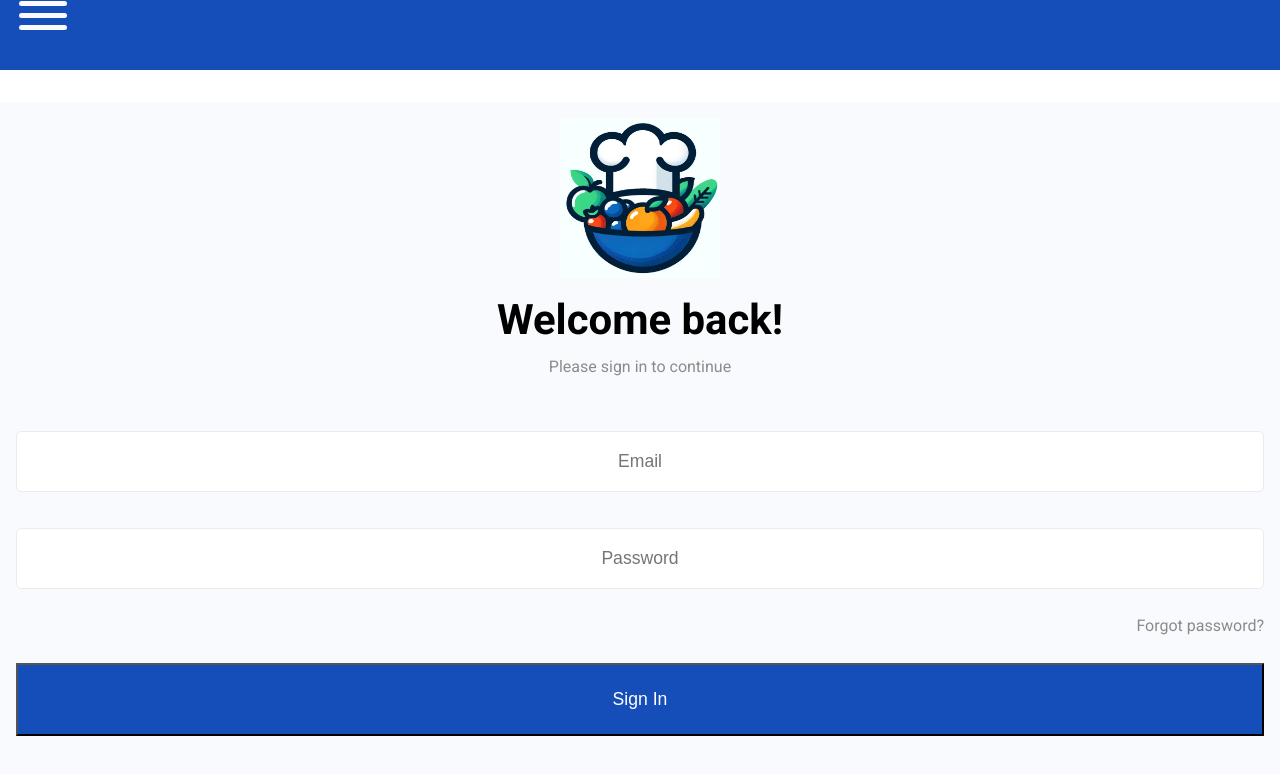
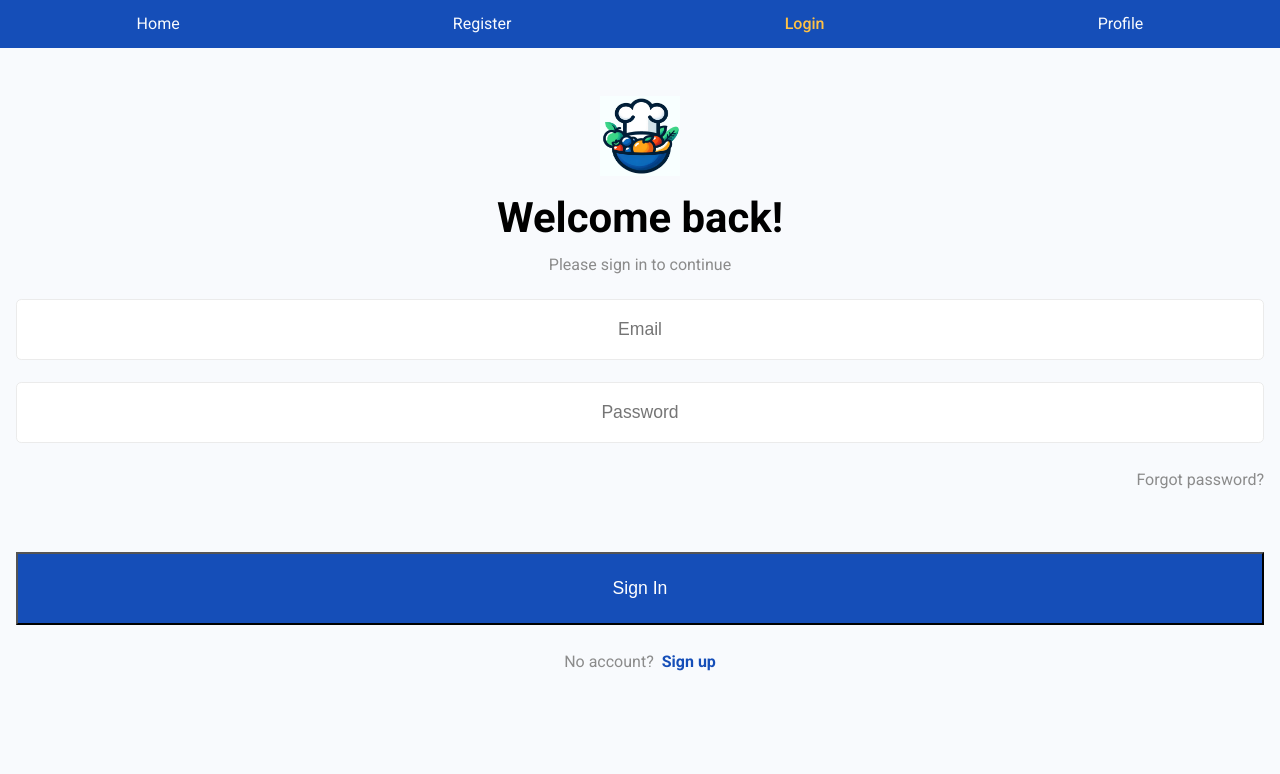
Before and after one commit to hamxy/NutriChef-client, a React (Vite) app: page /login in a window 1280 px wide. Shown: the top 774 px of the page. Built offline with nearby package versions, Linux system fonts and the light colour scheme.

Commit message:
Add register component, add figma dashboard design

```diff
--- /dev/null
+++ b/src/components/FormComponents/LoginForm.css
@@ -0,0 +1,59 @@
+form {
+    padding: 1em auto;
+}
+
+.link {
+    display: inline-block;
+    text-align: right;
+    margin: 1em 0;
+    padding: 0.5em 0
+}
+
+.right {
+    text-align: right;
+}
+
+.under-btn {
+    margin-top: 1.5em;
+}
+
+.blue {
+    margin-left: 0.5em;
+    color: var(--blue);
+    text-decoration: none;
+    font-weight: 600;
+}
+
+
+
+/* Style input fields */
+input {
+    background-color: white;
+    box-sizing: border-box;
+    padding: 1.1em 0;
+    width: 100%;
+    text-align: center;
+    margin-top: 1.2em;
+    border: 1px solid var(--light-gray);
+    border-radius: 0.3em;
+    font-size: 1.1em;
+
+}
+
+/* Style submit button */
+button[type="submit"] {
+    background-color: var(--blue);
+    /* background-color: #FFC145; */
+    color: white;
+    padding: 1.5rem 0;
+    width: 100%;
+    font-size: 1.1em;
+    font-weight: 500;
+    transition: background-color 0.3s;
+}
+
+
+/* Hover effect for submit button */
+button[type="submit"]:hover {
+    background-color: var(--orange);
+}
--- /dev/null
+++ b/src/components/FormComponents/LoginForm.jsx
@@ -0,0 +1,86 @@
+import "./LoginForm.css";
+
+function LoginForm() {
+  const handleSubmit = (event) => {
+    event.preventDefault();
+
+    const fd = new FormData(event.target);
+    Object.fromEntries(fd.entries());
+    const data = Object.fromEntries(fd.entries());
+    console.log(data);
+
+    const url = "http://localhost:3000/login";
+    const options = {
+      method: "POST",
+      headers: {
+        "Content-Type": "application/json", // Specify content type if sending JSON data
+        // Add any other headers as needed
+      },
+      body: JSON.stringify(data), // Convert data to JSON string before sending
+    };
+
+    fetch(url, options)
+      .then((response) => {
+        if (!response.ok) {
+          throw new Error("Network response was not ok");
+        }
+        return response.json();
+      })
+      .then((data) => {
+        // Handle the response data here
+        console.log("Response:", data);
+      })
+      .catch((error) => {
+        // Handle any errors that occur during the fetch operation
+        console.error("Error:", error);
+      });
+  };
+
+  return (
+    <form onSubmit={handleSubmit}>
+      <section>
+        <label htmlFor="email"></label>
+        <input
+          id="email"
+          type="email"
+          name="email"
+          placeholder="Email"
+          onChange={(e) => console.log(e)}
+          required
+        />
+      </section>
+
+      <section>
+        <label htmlFor="password"></label>
+        <input
+          id="password"
+          type="password"
+          name="password"
+          placeholder="Password"
+          onChange={(e) => console.log(e)}
+          required
+        />
+      </section>
+      <section className="right">
+        <a className="link" href="">
+          Forgot password?
+        </a>
+      </section>
+
+      <button type="submit" className="button">
+        Sign In
+      </button>
+
+      <section className="under-btn">
+        <p>
+          No account?
+          <a className="blue" href="/register">
+            Sign up
+          </a>
+        </p>
+      </section>
+    </form>
+  );
+}
+
+export default LoginForm;
--- /dev/null
+++ b/src/components/FormComponents/RegisterForm.css
@@ -0,0 +1,26 @@
+form {
+    padding: 1em auto;
+}
+
+.link {
+    display: inline-block;
+    text-align: right;
+    margin: 1em 0;
+    padding: 0.5em 0
+}
+
+.right {
+    text-align: right;
+}
+
+.inline {
+    display: flex;
+}
+
+.inline input:last-child {
+    margin-left: 1em;
+}
+
+button[type="submit"] {
+    margin-top: 2em;
+}
--- /dev/null
+++ b/src/components/FormComponents/RegisterForm.jsx
@@ -0,0 +1,102 @@
+import "./RegisterForm.css";
+
+function RegisterForm() {
+  const handleSubmit = (event) => {
+    event.preventDefault();
+
+    const fd = new FormData(event.target);
+    Object.fromEntries(fd.entries());
+    const data = Object.fromEntries(fd.entries());
+
+    const url = "http://localhost:3000/login";
+    const options = {
+      method: "POST",
+      headers: {
+        "Content-Type": "application/json", // Specify content type if sending JSON data
+        // Add any other headers as needed
+      },
+      body: JSON.stringify(data), // Convert data to JSON string before sending
+    };
+
+    fetch(url, options)
+      .then((response) => {
+        if (!response.ok) {
+          throw new Error("Network response was not ok");
+        }
+        return response.json();
+      })
+      .then((data) => {
+        // Handle the response data here
+        console.log("Response:", data);
+      })
+      .catch((error) => {
+        // Handle any errors that occur during the fetch operation
+        console.error("Error:", error);
+      });
+  };
+
+  return (
+    <form onSubmit={handleSubmit}>
+      <section className="inline">
+        <label htmlFor="name" aria-hidden="true"></label>
+        <input
+          id="name"
+          type="name"
+          name="name"
+          placeholder="Name"
+          onChange={(e) => console.log(e)}
+          required
+        />
+        <label htmlFor="surname" aria-hidden="true"></label>
+        <input
+          id="surname"
+          type="surname"
+          name="surname"
+          placeholder="Surname"
+          onChange={(e) => console.log(e)}
+          required
+        />
+      </section>
+
+      <section>
+        <label htmlFor="email" aria-hidden="true"></label>
+        <input
+          id="email"
+          type="email"
+          name="email"
+          placeholder="Email"
+          onChange={(e) => console.log(e)}
+          required
+        />
+      </section>
+
+      <section>
+        <label htmlFor="password" aria-hidden="true"></label>
+        <input
+          id="password"
+          type="password"
+          name="password"
+          placeholder="Password"
+          onChange={(e) => console.log(e)}
+          required
+        />
+      </section>
+      <section>
+        <label htmlFor="confirmPassword" aria-hidden="true"></label>
+        <input
+          id="confirmPassword"
+          type="password"
+          name="confirmPassword"
+          placeholder="Confirm Password"
+          onChange={(e) => console.log(e)}
+          required
+        />
+      </section>
+      <button type="submit" className="button">
+        Sign Up
+      </button>
+    </form>
+  );
+}
+
+export default RegisterForm;
--- a/src/components/MainNavigation/MainNavigation.css
+++ b/src/components/MainNavigation/MainNavigation.css
@@ -1,47 +1,23 @@
 header {
     background-color: var(--blue);
-    height: 70px;
+    height: 3em;
+    display: flex;
+    justify-content: space-around;
+    align-items: center;
 }
 
-#hamburger {
-    background-color: var(--blue);
-    border: none;
-    display: inline-block;
-    margin-left: 1em;
-    width: 60px;
-    /* height: 100%; */
+.navlink {
+    /* height: 100%;
+    padding: 0 1em;
+    display: flex;
+    align-items: center; */
+    color: var(--white);
+    text-decoration: none;
+    font-weight: 400;
 }
 
-#hamburger span {
-    background-color: var(--white);
-    display: block;
-    border-radius: 5px;
-    height: 5px;
-    margin-bottom: 7px;
-    transition: all 0.2s;
-    width: 100%;
+.navlink.active {
+    color: var(--orange);
+    font-weight: 500;
+    /* background-color: #1244a0; */
 }
-
-
-#hamburger[aria-expanded="true"] span:nth-child(2) {
-    transform: scaleX(0);
-}
-
-#hamburger[aria-expanded="true"] span:first-child {
-    margin: 0;
-    transform: rotate(45deg);
-
-}
-
-#hamburger[aria-expanded="true"] span:last-child {
-    margin: 0;
-    transform: rotate(-45deg);
-
-}
-
-
-.link-wrapper {
-    display: flex;
-    flex-direction: row;
-    justify-content: center;
-}
--- a/src/components/MainNavigation/MainNavigation.jsx
+++ b/src/components/MainNavigation/MainNavigation.jsx
@@ -1,39 +1,21 @@
 // import { useState } from "react";
 import { useState, useEffect } from "react";
 import "./MainNavigation.css";
-// import { NavLink } from "react-router-dom";
+import { NavLink } from "react-router-dom";
 
 function MainNavigation() {
   const [isExpanded, setExpanded] = useState(false);
-  // const [isActive, setActive] = useState(false);
-  // const user = "marian";
+  const [isActive, setActive] = useState(false);
+  const user = "marian";
 
-  // useEffect(() => {
-
-  // }, [isExpanded]);
+  useEffect(() => {}, [isExpanded]);
 
   return (
     <header>
-      <button aria-expanded={isExpanded} aria-label="menu" id="hamburger" onClick={() => setExpanded(!isExpanded)}>
-        <span></span>
-        <span></span>
-        <span></span>
-      </button>
-
-      {/* <div className="link-wrapper">
-        <NavLink to="/">
-          Home
-        </NavLink>
-        <NavLink to="/register">
-          Register
-        </NavLink>
-        <NavLink to="/login">
-          Login
-        </NavLink>
-        <NavLink to={`/user/${user}/profile`}>
-          Profile
-        </NavLink>
-      </div> */}
+      <NavLink className={"navlink"} to="/">Home</NavLink>
+      <NavLink className={"navlink"} to="/register">Register</NavLink>
+      <NavLink className={"navlink"} to="/login">Login</NavLink>
+      <NavLink className={"navlink"} to={`/user/${user}/profile`}>Profile</NavLink>
     </header>
   );
 }
--- a/src/index.css
+++ b/src/index.css
@@ -1,15 +1,8 @@
 @import url('https://fonts.googleapis.com/css2?family=Roboto:ital,wght@0,300;0,400;0,500;0,700;0,900;1,300;1,400;1,500;1,700;1,900&display=swap');
 
-html, body {
-  height: 100%;
+html, body, #root {
+  height: 100vh;
   margin: 0;
-}
-
-#root {
-  display: flex;
-  width: 100%;
-  flex-direction: column;
-  height: 100%;
 }
 
 
@@ -22,7 +15,8 @@ html, body {
   --white: #F8FAFD;
   --blue: #154EB8;
   --black: #151515;
-  --green: #57A773;
+  --orange: #FFC145;
+  --salmon: #FF715B;
   --light-gray: #EBEBEB;
   --dark-gray: #8B8B8B;
 }
--- a/src/pages/auth/Login.css
+++ b/src/pages/auth/Login.css
@@ -1,15 +1,16 @@
 .main-login {
-    flex: 1;
-    margin-top: 2em;
+    height: calc(100vh - 3em);
     box-sizing: border-box;
     padding: 1em;
+    overflow: auto;
+    padding-top: 3em;
     text-align: center;
     background-color: var(--white);
 }
 
 .logo {
-    width: 10em;
-    height: 10em;
+    width: 5em;
+    height: 5em;
 }
 
 .main-login h2 {
@@ -22,53 +23,3 @@
     font-weight: 400;
     color: var(--dark-gray);
 }
-
-.right {
-    text-align: right;
-}
-
-.link {
-    display: inline-block;
-    text-align: right;
-    margin: 1em 0;
-    padding: 0.5em 0
-}
-
-form {
-    margin: 1em auto;
-}
-
-
-
-
-/* Style input fields */
-input {
-    background-color: white;
-    box-sizing: border-box;
-    padding: 1.1em 0;
-    width: 100%;
-    text-align: center;
-    margin-top: 2em;
-    border: 1px solid var(--light-gray);
-    border-radius: 0.3em;
-    font-size: 1.1em;
-
-}
-
-/* Style submit button */
-button[type="submit"] {
-    background-color: var(--blue);
-    color: white;
-    padding: 1.5rem 0;
-    width: 100%;
-    font-size: 1.1em;
-    font-weight: 500;
-
-}
-
-
-/* Hover effect for submit button */
-button[type="submit"]:hover,
-button[type="reset"]:hover {
-    background-color: #45a049;
-}
--- a/src/pages/auth/Login.jsx
+++ b/src/pages/auth/Login.jsx
@@ -1,5 +1,6 @@
 import "./Login.css";
 import logo from "../../assets/images/logo.png";
+import LoginForm from "../../components/FormComponents/LoginForm";
 
 function Login() {
   return (
@@ -10,41 +11,8 @@ function Login() {
         alt="logo: bowl with fruits and chef hat at the top"
       />
       <h2>Welcome back!</h2>
-      <p className="subheading">Please sign in to continue</p>
-      <form>
-        <section>
-          <label htmlFor="email"></label>
-          <input
-            id="email"
-            type="email"
-            name="email"
-            placeholder="Email"
-            onChange={(e) => console.log(e)}
-            required
-          />
-        </section>
-
-        <section>
-          <label htmlFor="password"></label>
-          <input
-            id="password"
-            type="password"
-            name="password"
-            placeholder="Password"
-            onChange={(e) => console.log(e)}
-            required
-          />
-        </section>
-        <section className="right">
-          <a className="link" href="">
-            Forgot password?
-          </a>
-        </section>
-
-        <button type="submit" className="button">
-          Sign In
-        </button>
-      </form>
+      <p>Please sign in to continue</p>
+      <LoginForm />
     </main>
   );
 }
```
Also changed, not shown: src/pages/auth/Register.jsx (+14 -3 lines), 2 other files (tests, documents, lock files or other folders).
